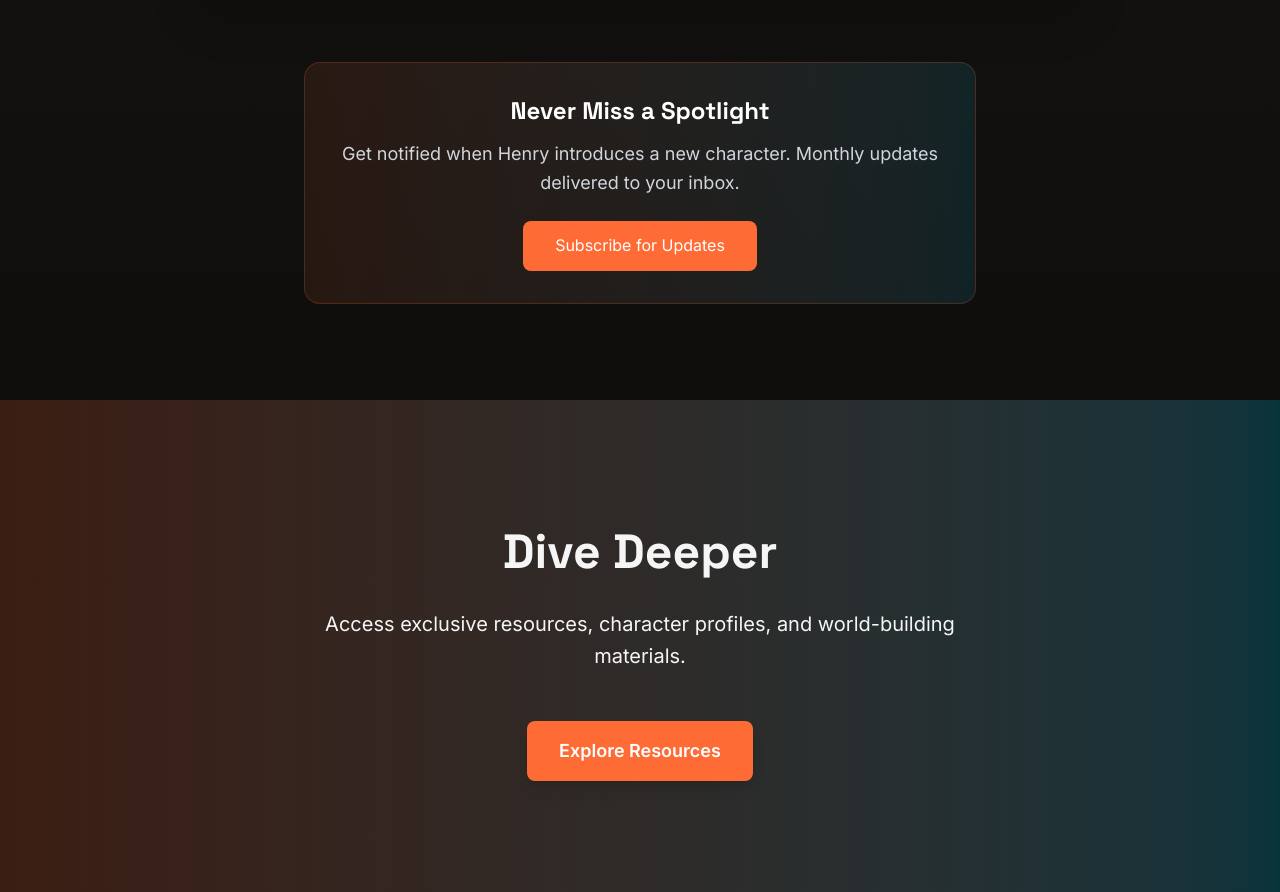
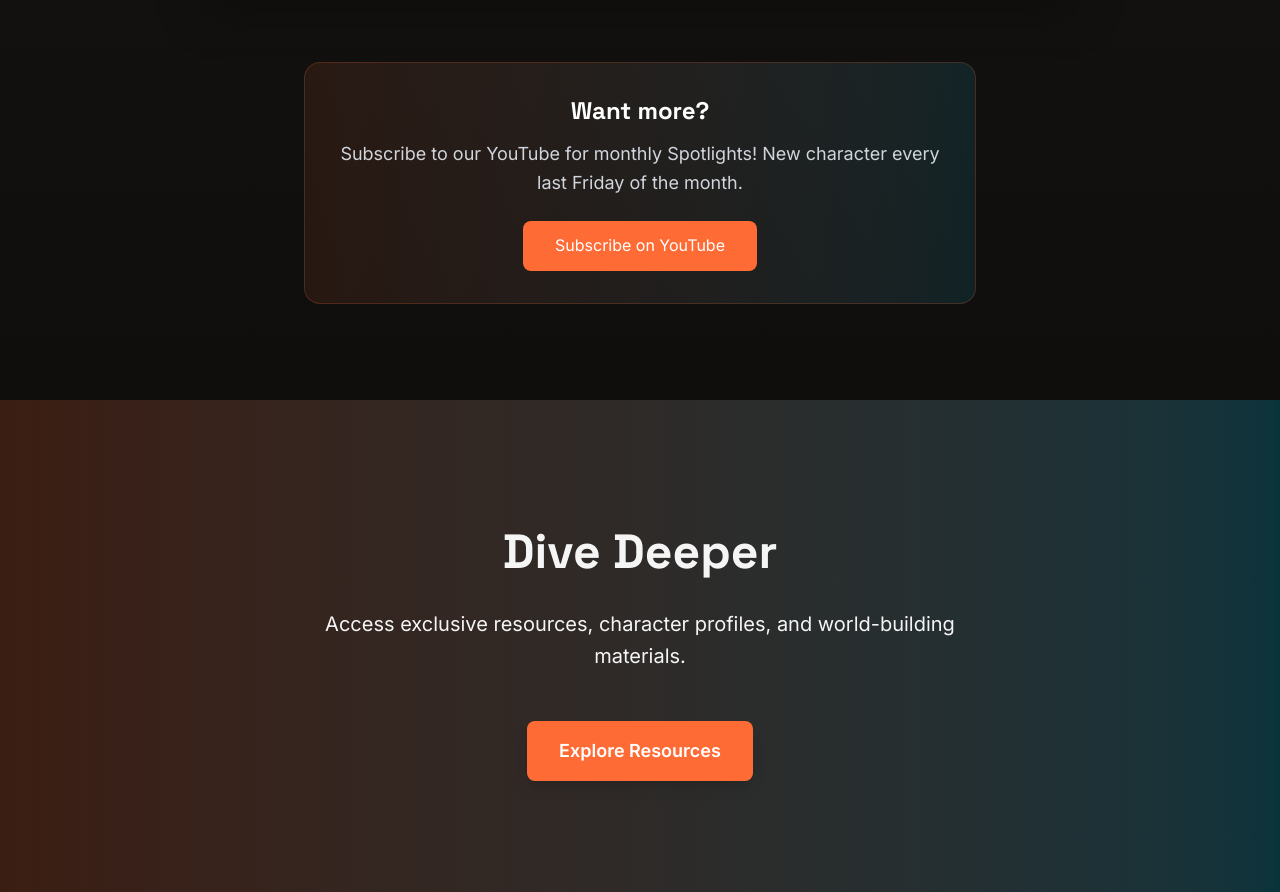
Before and after one commit to missionaurelia/mission-aurelia-website, a React (Vite) app: page / in a window 1280 px wide. Shown: the part 3229-4121 px from the top of the page. Built offline with nearby package versions, Linux system fonts and the light colour scheme; the HTML template or start-up script is replaced by a standard one.

Commit message:
Add YouTube Short embed and Subscribe CTA for cross-promotion

```diff
--- a/src/components/CharacterSpotlight.jsx
+++ b/src/components/CharacterSpotlight.jsx
@@ -126,18 +126,18 @@ export default function CharacterSpotlight() {
               </div>
             )}
 
-            {/* Video Element with Native Controls */}
+            {/* YouTube Short Embed */}
             {!showIntro && (
-              <video
-                ref={videoRef}
-                controls
-                className="w-full"
-                src={spotlight.videoUrl}
-                poster={spotlight.thumbnailUrl}
-                preload="metadata"
-              >
-                Your browser does not support the video tag.
-              </video>
+              <div className="relative w-full" style={{ paddingBottom: '177.78%' }}>
+                <iframe
+                  className="absolute top-0 left-0 w-full h-full"
+                  src="https://www.youtube.com/embed/B9hK5naR7vw"
+                  title="Henry's Spotlight - June Veyra"
+                  frameBorder="0"
+                  allow="accelerometer; autoplay; clipboard-write; encrypted-media; gyroscope; picture-in-picture; web-share"
+                  allowFullScreen
+                ></iframe>
+              </div>
             )}
           </div>
 
@@ -179,20 +179,23 @@ export default function CharacterSpotlight() {
 
         </div>
 
-        {/* Subscribe CTA */}
+        {/* YouTube Subscribe CTA */}
         <div className="mt-16 max-w-2xl mx-auto text-center">
           <div className="bg-gradient-to-r from-[#FF6B35]/10 to-[#00D9FF]/10 rounded-2xl p-8 border border-[#FF6B35]/20">
             <h3 className="text-2xl font-bold mb-3 text-white">
-              Never Miss a Spotlight
+              Want more?
             </h3>
             <p className="text-gray-300 mb-6">
-              Get notified when Henry introduces a new character. Monthly updates delivered to your inbox.
+              Subscribe to our YouTube for monthly Spotlights! New character every last Friday of the month.
             </p>
-            <Link href="/spotlights#subscribe">
-              <a className="inline-block px-8 py-3 bg-[#FF6B35] text-white rounded-lg hover:bg-[#FF6B35]/90 transition-colors font-medium">
-                Subscribe for Updates
-              </a>
-            </Link>
+            <a
+              href="https://youtube.com/@missionaurelia?si=BAbcorMHfhsMvs1J"
+              target="_blank"
+              rel="noopener noreferrer"
+              className="inline-block px-8 py-3 bg-[#FF6B35] text-white rounded-lg hover:bg-[#FF6B35]/90 transition-colors font-medium"
+            >
+              Subscribe on YouTube
+            </a>
           </div>
         </div>
       </div>
--- a/src/pages/Spotlights.jsx
+++ b/src/pages/Spotlights.jsx
@@ -161,19 +161,18 @@ export default function Spotlights() {
                   </div>
                 )}
 
-                {/* Video Element with Native Controls */}
+                {/* YouTube Short Embed */}
                 {!showIntro && (
-                  <video
-                    ref={videoRef}
-                    key={selectedSpotlight.id}
-                    controls
-                    className="w-full"
-                    src={selectedSpotlight.videoUrl}
-                    poster={selectedSpotlight.thumbnailUrl}
-                    preload="metadata"
-                  >
-                    Your browser does not support the video tag.
-                  </video>
+                  <div className="relative w-full" style={{ paddingBottom: '177.78%' }}>
+                    <iframe
+                      className="absolute top-0 left-0 w-full h-full"
+                      src="https://www.youtube.com/embed/B9hK5naR7vw"
+                      title="Henry's Spotlight - June Veyra"
+                      frameBorder="0"
+                      allow="accelerometer; autoplay; clipboard-write; encrypted-media; gyroscope; picture-in-picture; web-share"
+                      allowFullScreen
+                    ></iframe>
+                  </div>
                 )}
               </div>
               {/* Video Info - Display Board Style */}
```
